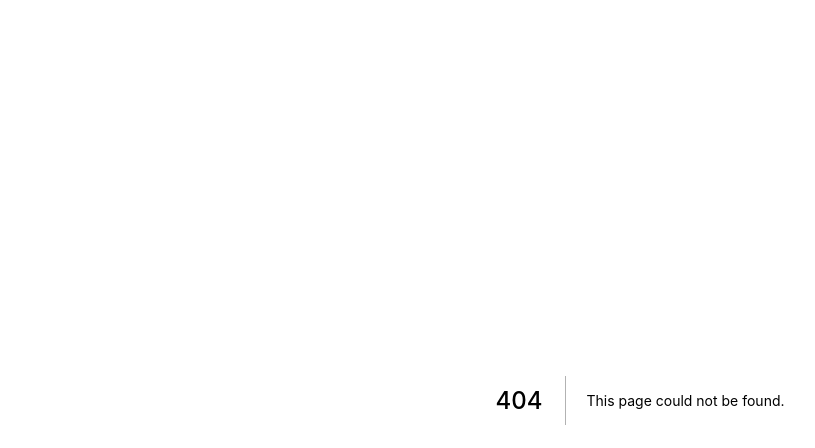
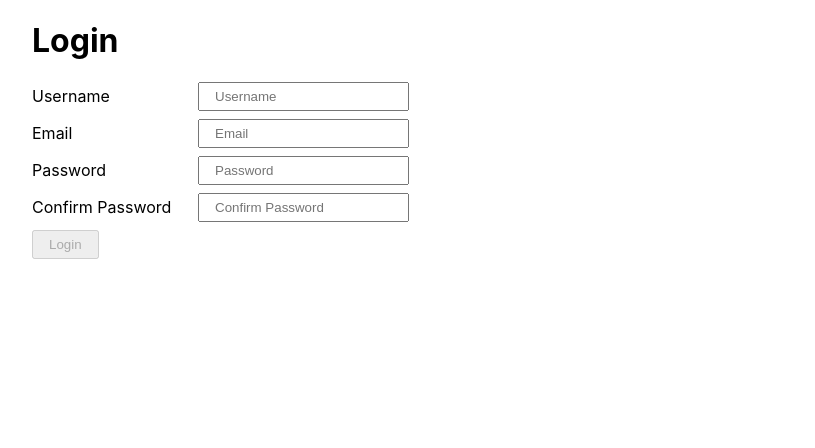
Before and after one commit to TutulDevs/next-jest-test, a Next.js app: page /login in a window 1280 px wide. Before the commit this address had no page. Shown: the top 448 px of the page, without its empty margins (0-815 px from the left). Built offline with nearby package versions, Linux system fonts and the light colour scheme.

Commit message:
added login test w/ snapshot

```diff
--- /dev/null
+++ b/pages/login.tsx
@@ -0,0 +1,120 @@
+import type { NextPage } from "next";
+import Head from "next/head";
+import { useRouter } from "next/router";
+import { ChangeEvent, SyntheticEvent, useState } from "react";
+import styles from "../styles/Home.module.css";
+
+const Login: NextPage = () => {
+  const router = useRouter();
+
+  const [userInfo, setUserInfo] = useState({
+    username: "",
+    email: "",
+    password: "",
+    passwordConfirm: "",
+  });
+
+  const handleChange = (e: ChangeEvent<HTMLInputElement>) =>
+    setUserInfo({ ...userInfo, [e.target.name]: e.target.value });
+
+  const handleSubmit = async (e: SyntheticEvent) => {
+    e.preventDefault();
+
+    console.log(userInfo);
+
+    router.push("/");
+  };
+
+  return (
+    <>
+      <Head>
+        <title>Test - Jest - Max</title>
+        <link rel="icon" href="/favicon.ico" />
+      </Head>
+
+      <div className={styles.container}>
+        <h1>Login</h1>
+
+        <form onSubmit={handleSubmit}>
+          <div className="form-group">
+            <label htmlFor="username">Username</label>
+            <input
+              type="text"
+              name="username"
+              id="username"
+              placeholder="Username"
+              value={userInfo.username}
+              onChange={handleChange}
+            />
+          </div>
+
+          <div className="form-group">
+            <label htmlFor="email">Email</label>
+            <input
+              type="email"
+              name="email"
+              id="email"
+              placeholder="Email"
+              value={userInfo.email}
+              onChange={handleChange}
+            />
+
+            {userInfo.email && !/\S+@\S+\.\S+/.test(userInfo.email) && (
+              <small data-testid="emailError" className="errorText">
+                Invalid Email
+              </small>
+            )}
+          </div>
+
+          <div className="form-group">
+            <label htmlFor="password">Password</label>
+            <input
+              type="password"
+              name="password"
+              id="password"
+              placeholder="Password"
+              value={userInfo.password}
+              onChange={handleChange}
+            />
+
+            {userInfo.password &&
+              (userInfo.password.length <= 5 ||
+                userInfo.password.length >= 10) && (
+                <small data-testid="passwordError" className="errorText">
+                  Invalid Password
+                </small>
+              )}
+          </div>
+
+          <div className="form-group">
+            <label htmlFor="passwordConfirm">Confirm Password</label>
+            <input
+              type="password"
+              name="passwordConfirm"
+              id="passwordConfirm"
+              placeholder="Confirm Password"
+              value={userInfo.passwordConfirm}
+              onChange={handleChange}
+            />
+          </div>
+
+          <div className="form-group">
+            <button
+              type="submit"
+              disabled={
+                userInfo.username === "" ||
+                userInfo.email === "" ||
+                userInfo.password === "" ||
+                userInfo.passwordConfirm === ""
+              }
+            >
+              Login
+            </button>
+          </div>
+        </form>
+      </div>
+    </>
+  );
+};
+
+export default Login;
--- a/styles/globals.css
+++ b/styles/globals.css
@@ -23,3 +23,19 @@ button {
 input {
   padding: 5px 15px;
 }
+
+.form-group {
+  display: flex;
+  align-items: center;
+  gap: 1rem;
+  margin: 8px 0;
+}
+
+.form-group label {
+  width: 150px;
+}
+
+.errorText {
+  color: salmon;
+  font-weight: 500;
+}
```
Also changed, not shown: lib/createMockRouter.ts (added, +29 -0 lines), 2 other files (tests, documents, lock files or other folders).
